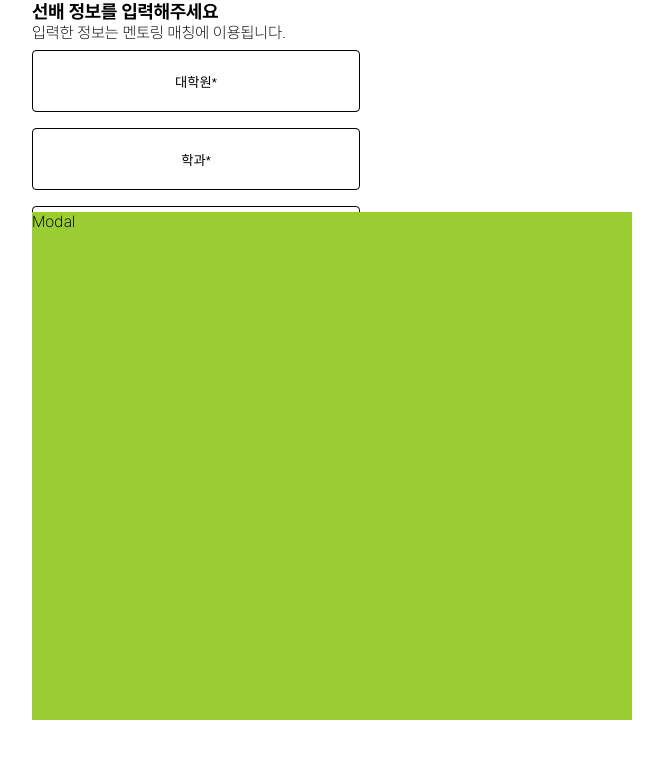
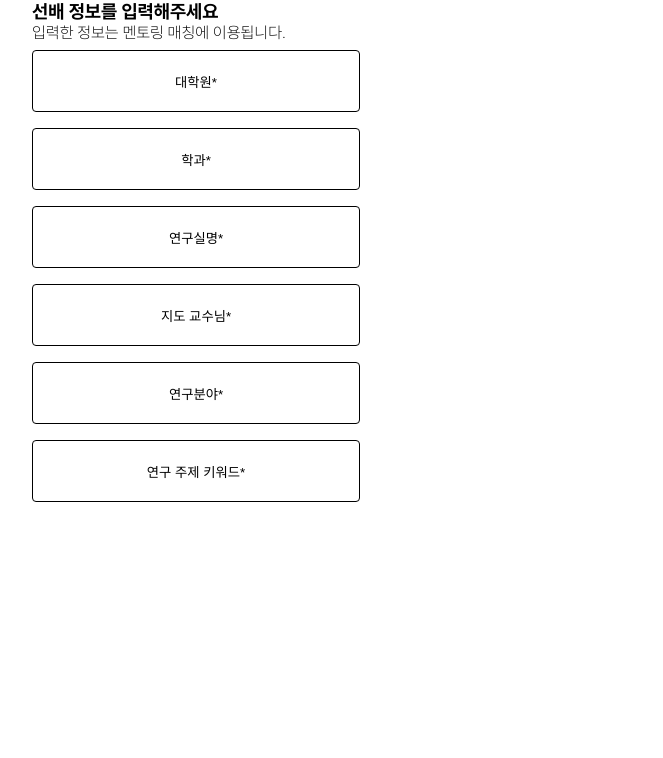
Before and after one commit to WE-ARE-RACCOONS/postgraduate-front, a Next.js app: page /signup/1/common-info/senior-info in a window 1280 px wide. Shown: the top 758 px of the page, without its empty margins (308-971 px from the left). Built offline with nearby package versions, Linux system fonts and the light colour scheme.

Commit message:
RAC-159 feat: portal 이용해 모달 생성

```diff
--- a/src/app/layout.tsx
+++ b/src/app/layout.tsx
@@ -1,7 +1,5 @@
 import './globals.css';
 import type { Metadata } from 'next';
-import { KakaoAccessProvider } from '../context/KakaoAccessProvider';
-import { SeverAccessProvider } from '../context/SeverAccessProvider';
 import Providers from '@/components/Provider/providers';
 
 export const metadata: Metadata = {
@@ -18,9 +16,8 @@ export default function RootLayout({
     <html lang="ko">
       <body>
         <Providers>
-          <SeverAccessProvider>
-            <KakaoAccessProvider>{children}</KakaoAccessProvider>
-          </SeverAccessProvider>
+            {children}
+            <div id='senior-info-portal'></div>
         </Providers>
       </body>
     </html>
--- a/src/app/signup/[socialId]/common-info/senior-info/page.tsx
+++ b/src/app/signup/[socialId]/common-info/senior-info/page.tsx
@@ -1,22 +1,28 @@
 'use client';
 import ModalBtn from "@/components/Button/ModalBtn";
 import RiseUpModal from "@/components/Modal/RiseUpModal";
+import useModal from "@/hooks/useModal";
+import { createPortal } from "react-dom";
 import styled from "styled-components";
 
 function SeniorInfoPage() {
+  const { modal, modalHandler, portalElement } = useModal('senior-info-portal');
+
   return (
     <SeniorInfoPageContainer>
       <h3>선배 정보를 입력해주세요</h3>
       <div>입력한 정보는 멘토링 매칭에 이용됩니다.</div>
       <BtnContainer>
-        <ModalBtn btnText="대학원*" />
-        <ModalBtn btnText="학과*" />
-        <ModalBtn btnText="연구실명*" />
-        <ModalBtn btnText="지도 교수님*" />
-        <ModalBtn btnText="연구분야*" />
-        <ModalBtn btnText="연구 주제 키워드*" />
+        <ModalBtn btnText="대학원*" modalHandler={modalHandler} />
+        <ModalBtn btnText="학과*" modalHandler={modalHandler} />
+        <ModalBtn btnText="연구실명*" modalHandler={modalHandler} />
+        <ModalBtn btnText="지도 교수님*" modalHandler={modalHandler} />
+        <ModalBtn btnText="연구분야*" modalHandler={modalHandler} />
+        <ModalBtn btnText="연구 주제 키워드*" modalHandler={modalHandler} />
       </BtnContainer>
-      <RiseUpModal />
+      {modal && portalElement
+        ? createPortal(<RiseUpModal />, portalElement)
+        : null}
     </SeniorInfoPageContainer>
   )
 }
--- a/src/components/Button/ModalBtn/ModalBtn.tsx
+++ b/src/components/Button/ModalBtn/ModalBtn.tsx
@@ -3,7 +3,7 @@ import { StyledModalBtn } from "./ModalBtn.styled";
 
 function ModalBtn(props: ModalBtnProps) {
   return(
-    <StyledModalBtn>{props.btnText}</StyledModalBtn>
+    <StyledModalBtn onClick={props.modalHandler} >{props.btnText}</StyledModalBtn>
   )
 }
 
--- /dev/null
+++ b/src/hooks/useModal.ts
@@ -0,0 +1,23 @@
+"use client";
+import { useState, useEffect } from "react";
+
+function useModal (portalId: string) {
+  const [modal, setModal] = useState(false);
+  const [portalElement, setPortalElement] = useState<Element | null>(null);
+
+  useEffect(() => {
+    setPortalElement(document.getElementById(portalId));
+  }, [modal]);
+
+  const modalHandler = () => {
+    setModal(!modal);
+  };
+
+  return {
+    modal,
+    modalHandler,
+    portalElement
+  };
+};
+
+export default useModal;
--- a/src/types/button/modalBtn.ts
+++ b/src/types/button/modalBtn.ts
@@ -1,3 +1,4 @@
 export interface ModalBtnProps {
   btnText: string;
+  modalHandler: () => void;
 }
```
